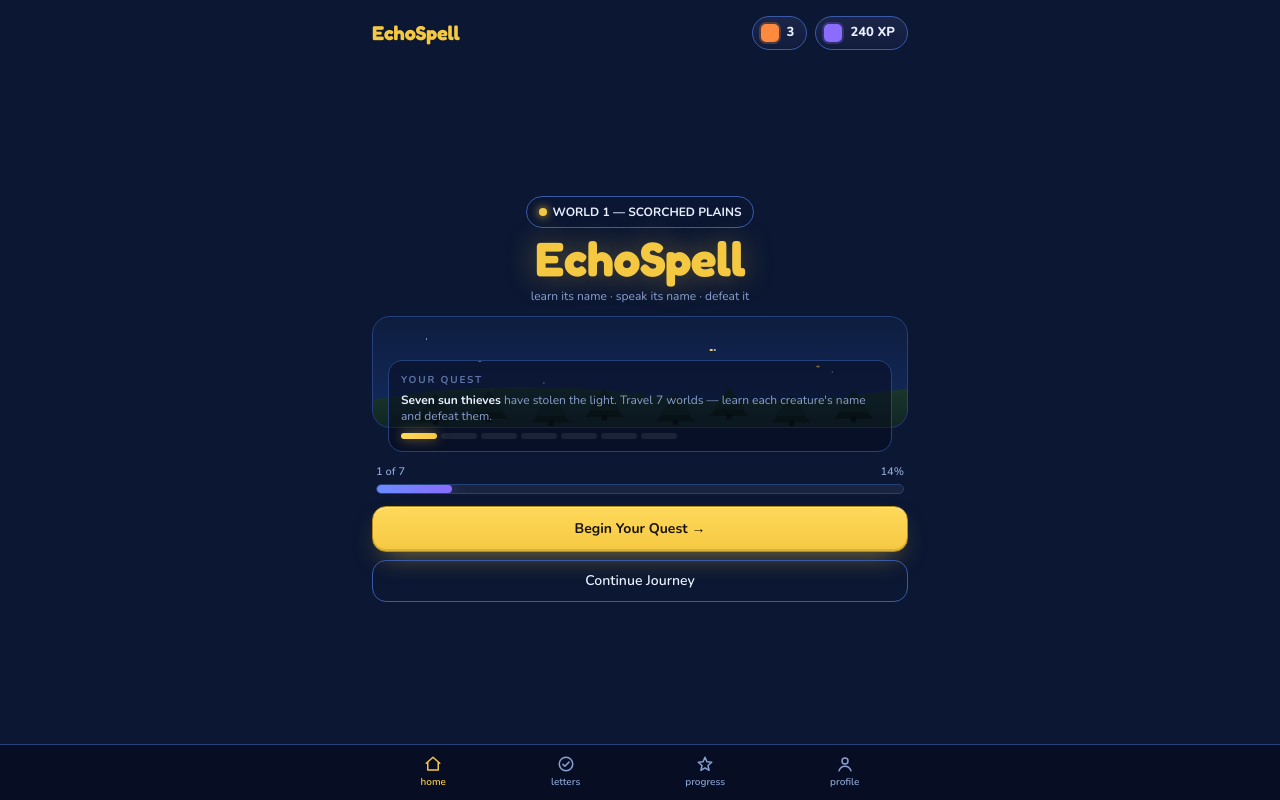
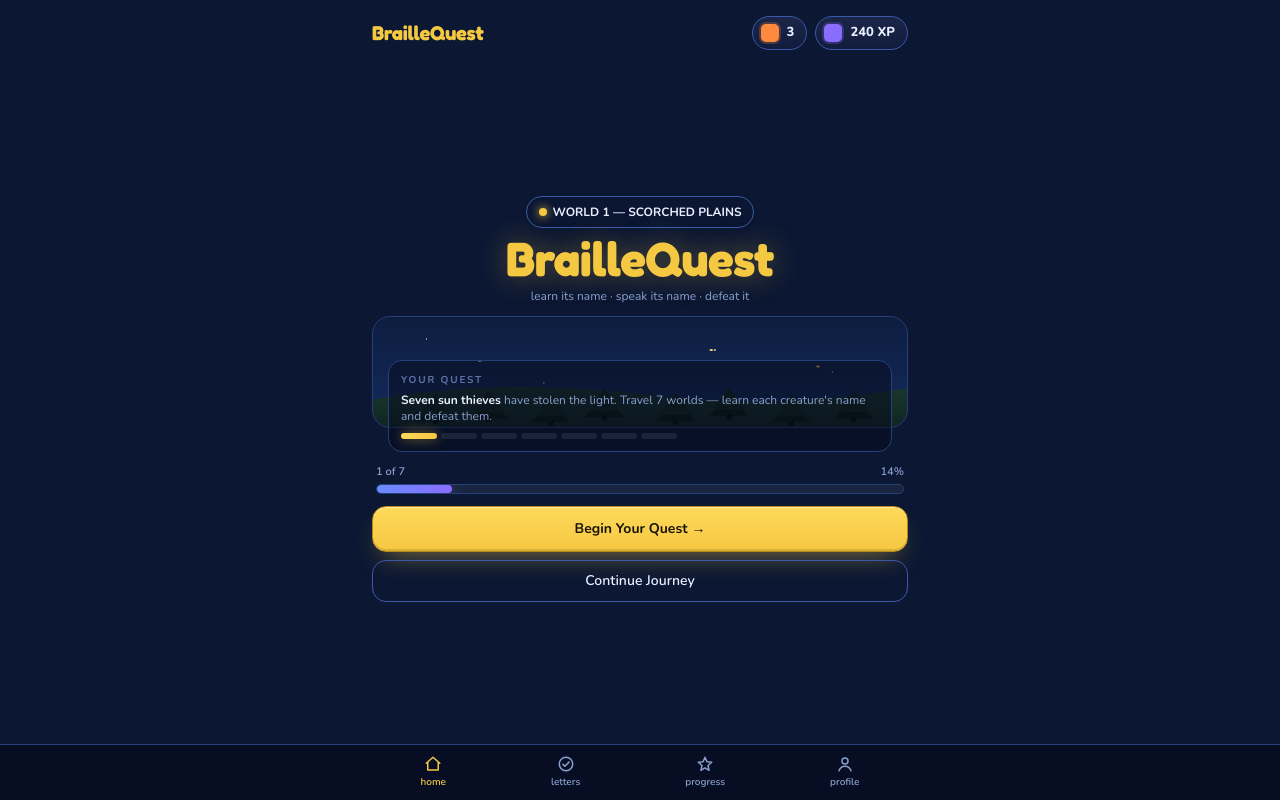
Before and after one commit to SahilGupta721/BrailleQuest, a Next.js app in the folder my-app/: page / in a window 1280 px wide. Built offline with nearby package versions, Linux system fonts and the light colour scheme.

Commit message:
made adjustments, change title with new name

```diff
--- a/my-app/src/app/layout.tsx
+++ b/my-app/src/app/layout.tsx
@@ -15,7 +15,7 @@ const nunito = Nunito({
 });
 
 export const metadata: Metadata = {
-  title: "EchoSpell — learn its name, speak its name, defeat it",
+  title: "BrailleQuest",
   description:
     "A braille-first audio adventure. Travel seven worlds, learn each creature's name, and restore the light.",
 };
--- a/my-app/src/app/page.tsx
+++ b/my-app/src/app/page.tsx
@@ -128,7 +128,7 @@ function TopBar({ streak, xp }: { streak: number; xp: number }) {
   return (
     <header className="mx-auto flex w-full max-w-xl shrink-0 items-center justify-between px-5 pt-3 pb-1 sm:pt-4">
       <div className="font-display text-xl font-bold text-[var(--accent)]">
-        EchoSpell
+        BrailleQuest
       </div>
       <div className="flex items-center gap-2">
         <div className="badge-streak" aria-label={`Streak ${streak}`}>
@@ -371,7 +371,7 @@ function IntroScreen({
           <span>WORLD 1 — SCORCHED PLAINS</span>
         </span>
         <h1 className="font-display title-glow text-center text-5xl font-bold leading-none text-[var(--accent)]">
-          EchoSpell
+          BrailleQuest
         </h1>
         <p className="text-center text-xs text-[var(--muted)]">
           learn its name · speak its name · defeat it
@@ -748,8 +748,7 @@ function BattleScreen({
         {[0, 1, 2].map((i) => (
           <div
             key={i}
-            className={`letter-tile ${
-              spelled[i]
+            className={`letter-tile ${spelled[i]
               ? "filled"
               : i === spelled.length
                 ? "active"
```
Lines whose indentation alone changed are shown as unchanged.
